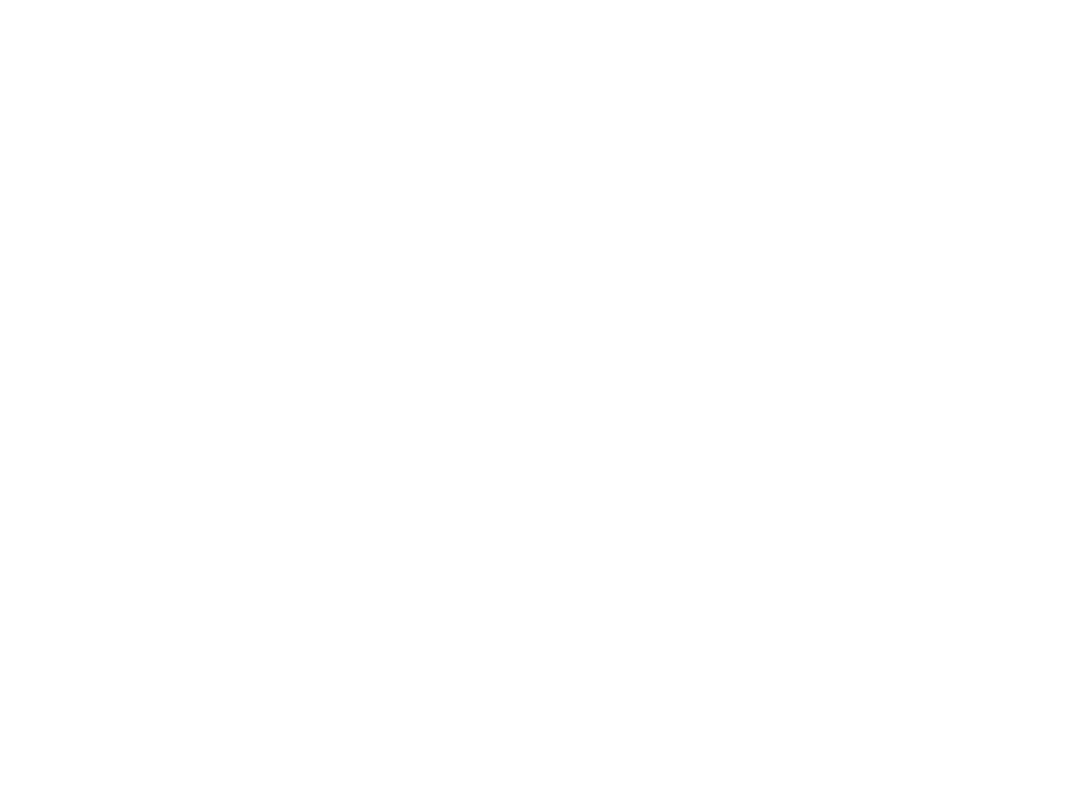
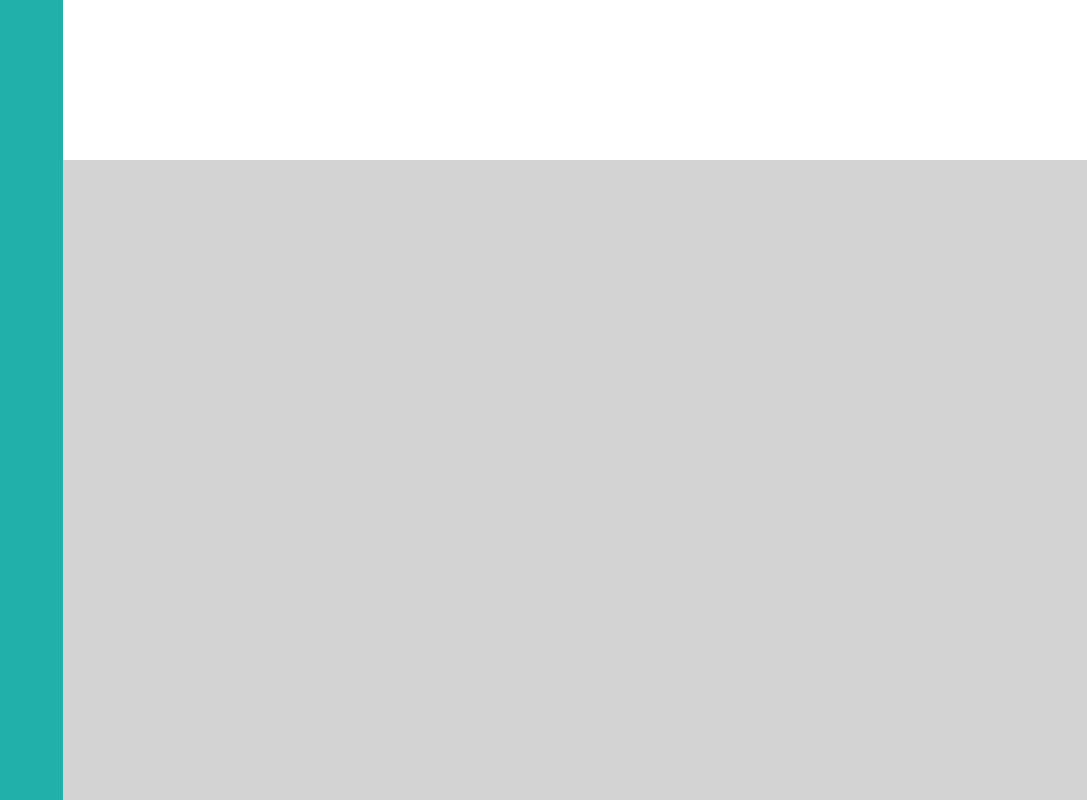
Before and after one commit to Nail003/dashboard, a plain HTML site: page index.html in a window 1280 px wide. Shown: the whole page, without its empty margins (193-1280 px from the left). Drawn offline with Linux system fonts and the light colour scheme.

Commit message:
FTR add basic colored layout of the provided design

```diff
--- a/css/styles.css
+++ b/css/styles.css
@@ -3,3 +3,28 @@
     margin: 0;
     box-sizing: border-box;
 }
+
+main {
+    display: grid;
+    grid-template-columns: minmax(200px, 1fr) repeat(4, 1fr);
+    grid-template-rows: repeat(5, 1fr);
+    height: 100vh;
+}
+
+#sidebar {
+    grid-column: 1/ 2;
+    grid-row: 1 / 6;
+    background-color: lightseagreen;
+}
+
+header {
+    grid-column: 2 / 6;
+    grid-row: 1 / 2;
+    background-color: white;
+}
+
+#main-content {
+    background-color: lightgray;
+    grid-column: 2 / 6;
+    grid-row: 2 / 6;
+}
--- a/index.html
+++ b/index.html
@@ -1,9 +1,15 @@
 <!DOCTYPE html>
 <html>
-    <header>
+    <head>
         <meta charset="utf-8" />
         <title>Dashboard</title>
         <link rel="stylesheet" href="css/styles.css" />
-    </header>
-    <body></body>
+    </head>
+    <body>
+        <main>
+            <section id="sidebar"></section>
+            <header></header>
+            <section id="main-content"></section>
+        </main>
+    </body>
 </html>
```
